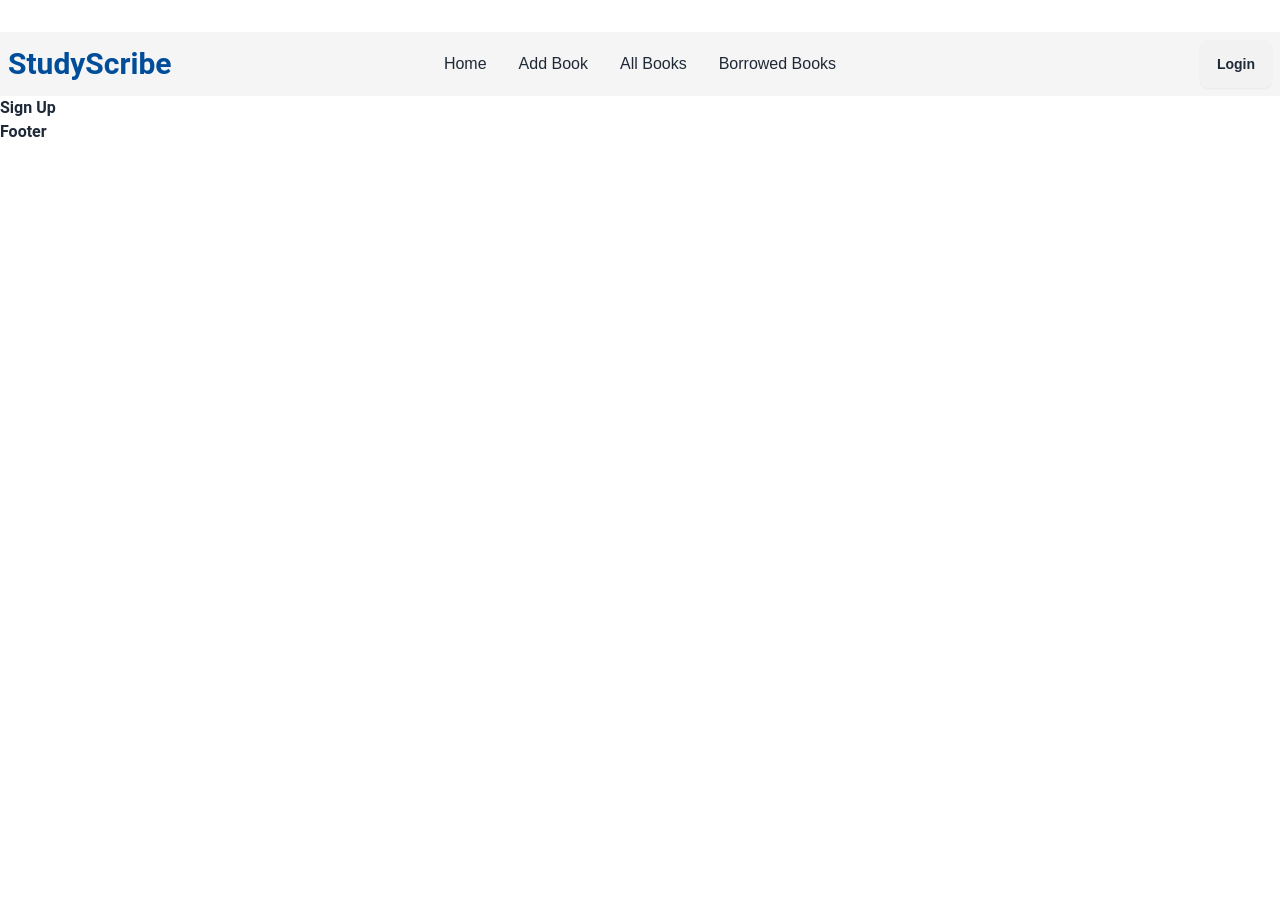
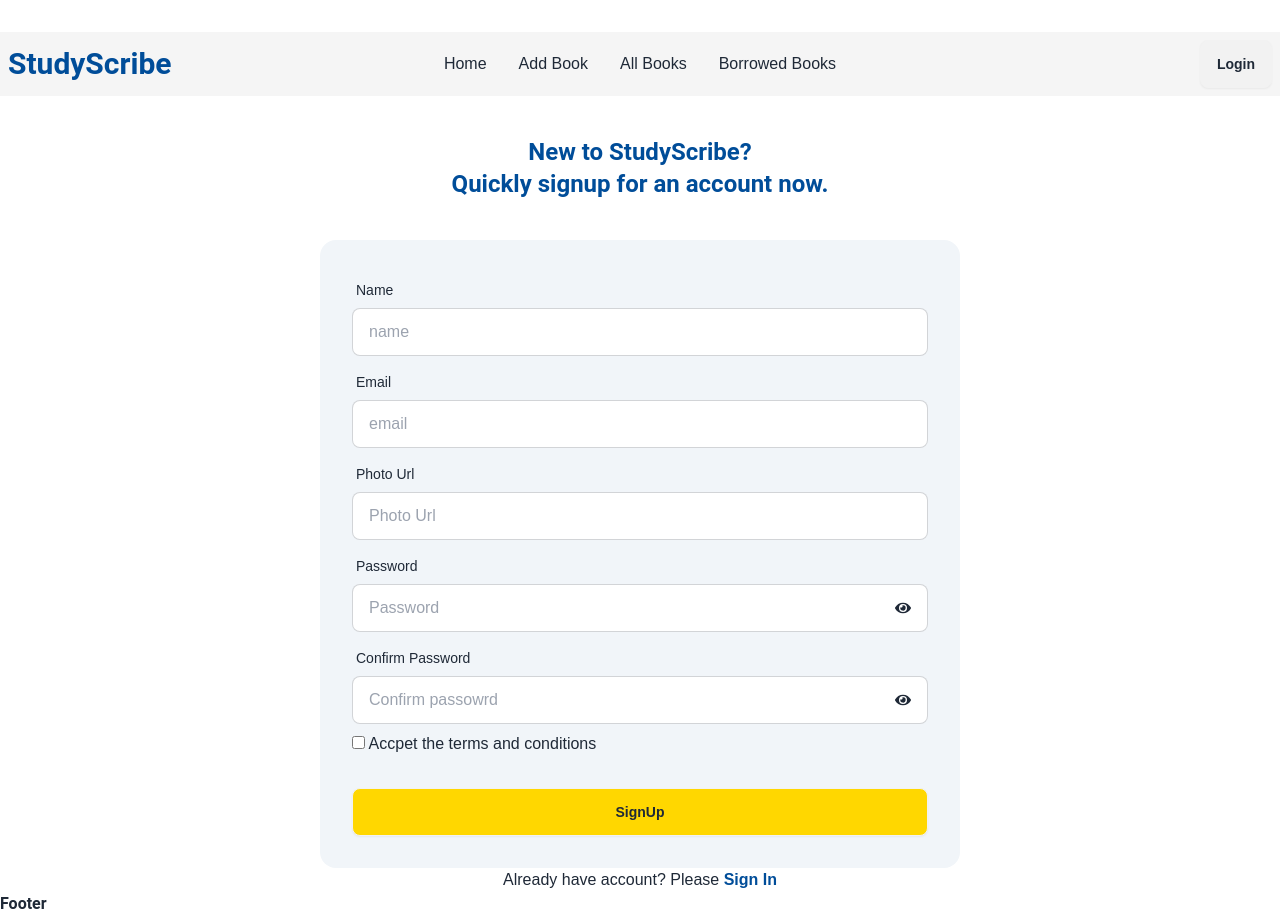
Before and after one commit to alaminkazi12/StudyScribe-client, a React (Vite) app: page /signup in a window 1280 px wide. Before the commit the page ends 800 px from the top, so only its background shows below. Built offline with nearby package versions, Linux system fonts and the light colour scheme.

Commit message:
added signup page

```diff
--- a/src/pages/Auth/Signup.jsx
+++ b/src/pages/Auth/Signup.jsx
@@ -1,7 +1,115 @@
+import { Link } from "react-router-dom";
+import { useState } from "react";
+import { FaEye, FaEyeSlash } from "react-icons/fa";
+
 const Signup = () => {
+  const [show, setshow] = useState(false);
   return (
-    <div>
-      <h1>Sign Up</h1>
+    <div className="mt-10">
+      {/* <Helmet>
+        <title>SignUp | CraftyFiber.com</title>
+      </Helmet> */}
+      <h2 className="lg:text-2xl font-bold text-center text-[#004d99]">
+        New to StudyScribe? <br /> Quickly signup for an account now.
+      </h2>
+      <form
+        // onSubmit={handleSignUp}
+        className="card-body  md:w-1/2 md:mx-auto bg-slate-100 rounded-2xl mt-10"
+      >
+        <div className="form-control">
+          <label className="label">
+            <span className="label-text">Name</span>
+          </label>
+          <input
+            type="text"
+            placeholder="name"
+            name="name"
+            className="input input-bordered"
+            required
+          />
+        </div>
+        <div className="form-control">
+          <label className="label">
+            <span className="label-text">Email</span>
+          </label>
+          <input
+            type="email"
+            placeholder="email"
+            name="email"
+            className="input input-bordered"
+            required
+          />
+        </div>
+        <div className="form-control">
+          <label className="label">
+            <span className="label-text">Photo Url</span>
+          </label>
+          <input
+            type="text"
+            placeholder="Photo Url"
+            name="photo"
+            className="input input-bordered"
+            required
+          />
+        </div>
+        <div className="form-control">
+          <label className="label">
+            <span className="label-text">Password</span>
+          </label>
+          <div className="flex items-center"></div>
+          <label className="input input-bordered flex items-center gap-2">
+            <input
+              type={show ? "text" : "password"}
+              className="grow"
+              name="password"
+              placeholder="Password"
+              required
+            />
+            <span onClick={() => setshow(!show)}>
+              {" "}
+              {show ? <FaEyeSlash /> : <FaEye />}
+            </span>
+          </label>
+        </div>
+        <div className="form-control">
+          <label className="label">
+            <span className="label-text">Confirm Password</span>
+          </label>
+          <div className="flex items-center"></div>
+          <label className="input input-bordered flex items-center gap-2">
+            <input
+              type={show ? "text" : "password"}
+              className="grow"
+              placeholder="Confirm passowrd"
+              name="confirmPassword"
+              required
+            />
+            <span onClick={() => setshow(!show)}>
+              {" "}
+              {show ? <FaEyeSlash /> : <FaEye />}
+            </span>
+          </label>
+        </div>
+        <label htmlFor="tems">
+          <input type="checkbox" name="terms" id="terms" />{" "}
+          <span>Accpet the terms and conditions</span>
+        </label>
+
+        {/* {signUpError && <p className="text-red-500">{signUpError}</p>}
+        {success && <p className="text-green-500">{success}</p>} */}
+
+        <div className="form-control mt-6">
+          <button className="btn bg-[#ffd700] hover:bg-[#808080] ">
+            SignUp
+          </button>
+        </div>
+      </form>
+      <p className="text-center">
+        Already have account? Please{" "}
+        <Link to="/login" className="text-[#004d99] font-bold">
+          Sign In
+        </Link>
+      </p>
     </div>
   );
 };
```
